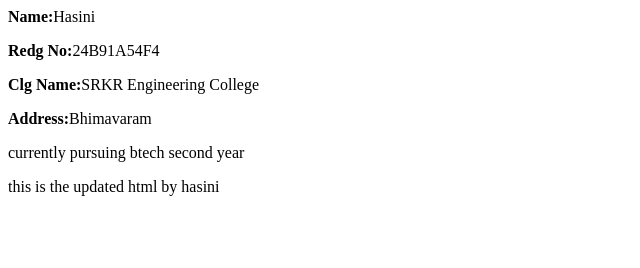
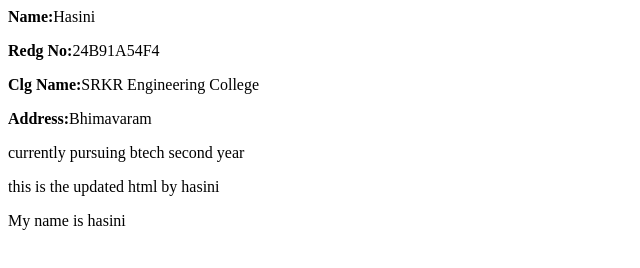
Before and after one commit to jeevan7674/test, a plain HTML site: page HasiniHtml.html in a window 1280 px wide. Shown: the whole page, without its empty margins (0-640 px from the left). Drawn offline with Linux system fonts and the light colour scheme.

Commit message:
New created hasini

```diff
--- a/HasiniHtml.html
+++ b/HasiniHtml.html
@@ -11,5 +11,6 @@
     <p><strong>Address:</strong>Bhimavaram</p>
     <p>currently pursuing btech second year</p>
     <p> this is the updated html by hasini</p>
+    <p> My name is hasini</p>
 </body>
 </html>
```
